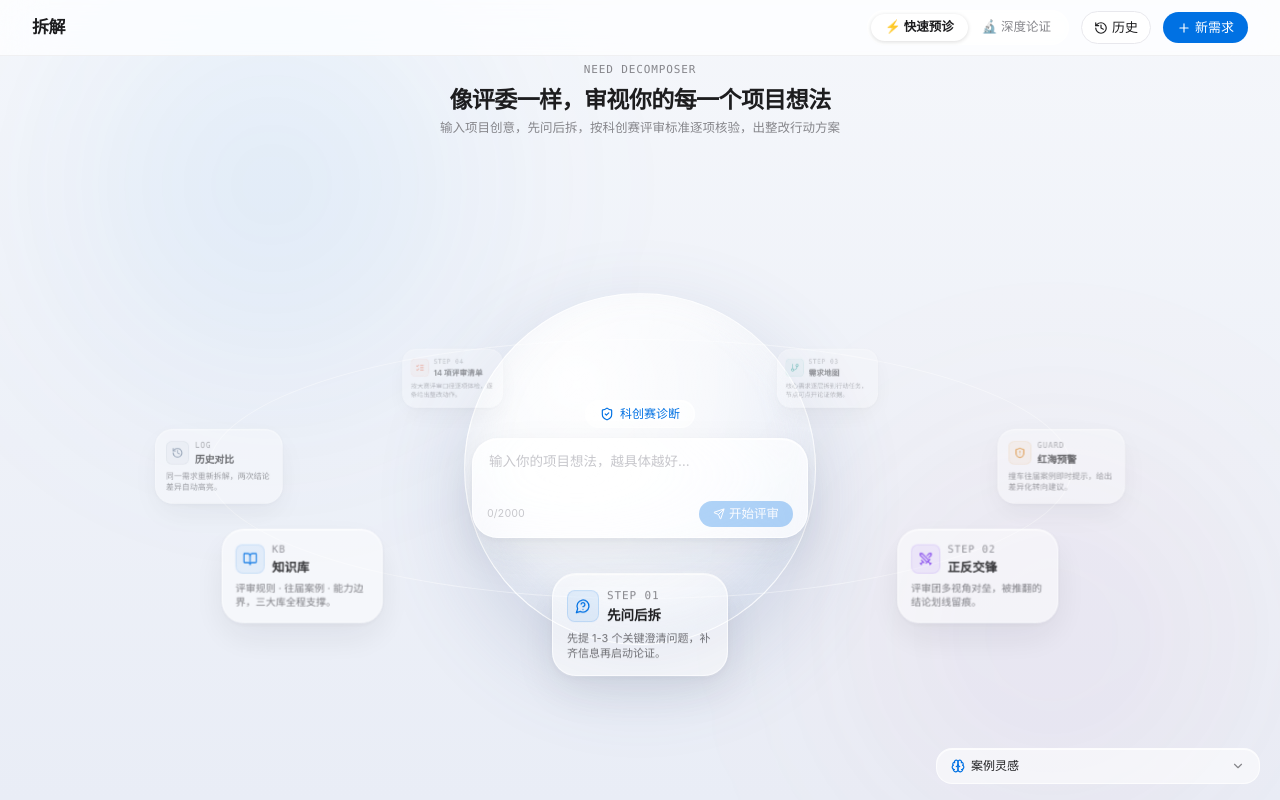
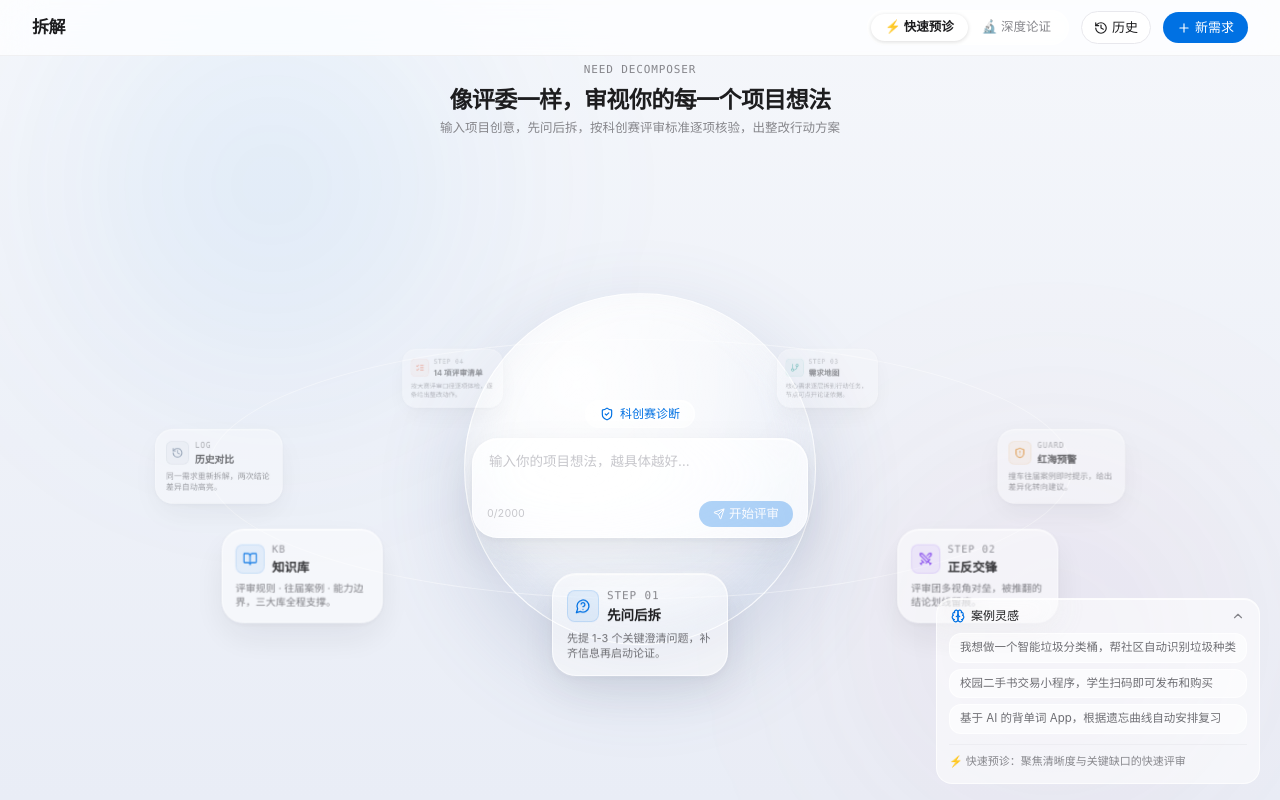
Before and after one commit to zouhongpeng/xuqiufanyishi, a Next.js app: page / in a window 1280 px wide. Both pictures are taken after a click on the button "案例灵感". Built offline with nearby package versions, Linux system fonts and the light colour scheme.

Commit message:
feat: 一次只问一个问题 + 案例灵感点击直接发送并可点击展开

```diff
--- a/src/app/page.tsx
+++ b/src/app/page.tsx
@@ -572,7 +572,7 @@ export default function Home() {
           input={input}
           onInput={setInput}
           onSend={() => handleSend()}
-          onFill={(t) => setInput(t)}
+          onFill={(t) => handleSend(t)}
         />
       ) : (
         <ChatStage
@@ -667,6 +667,7 @@ function HeroStage({
   const taRef = useRef<HTMLTextAreaElement>(null);
   const [openFeat, setOpenFeat] = useState<OrbitFeature | null>(null);
   const [kbOpen, setKbOpen] = useState(false);
+  const [inspOpen, setInspOpen] = useState(false); // 案例灵感面板：点击也可展开/收起
 
   useEffect(() => {
     const el = taRef.current;
@@ -758,18 +759,21 @@ function HeroStage({
       {/* 右下角：案例灵感 + 模式说明（悬停阻尼展开，移开折叠） */}
       <div className="absolute bottom-4 right-5 z-30 hidden lg:block">
         <div className="group lg-pill rounded-2xl shadow-[0_8px_28px_rgba(31,41,55,0.10)]">
-          <button className="flex w-full items-center justify-between gap-2 px-3.5 py-2 text-[12px] font-medium text-[#1d1d1f]">
+          <button
+            onClick={() => setInspOpen((v) => !v)}
+            className="flex w-full items-center justify-between gap-2 px-3.5 py-2 text-[12px] font-medium text-[#1d1d1f]"
+          >
             <span className="inline-flex items-center gap-1.5">
               <Brain className="h-3.5 w-3.5 text-[#0071e3]" />
               案例灵感
             </span>
             <ChevronDown
-              className="h-3.5 w-3.5 text-[#86868b] transition-transform duration-500 group-hover:rotate-180"
+              className={`h-3.5 w-3.5 text-[#86868b] transition-transform duration-500 group-hover:rotate-180 ${inspOpen ? 'rotate-180' : ''}`}
               style={{ transitionTimingFunction: 'var(--spring)' }}
             />
           </button>
           <div
-            className="max-h-0 overflow-hidden px-3 opacity-0 transition-all duration-500 group-hover:max-h-64 group-hover:opacity-100 group-hover:pb-3"
+            className={`max-h-0 overflow-hidden px-3 opacity-0 transition-all duration-500 group-hover:max-h-64 group-hover:opacity-100 group-hover:pb-3 ${inspOpen ? 'max-h-64 pb-3 opacity-100' : ''}`}
             style={{ transitionTimingFunction: 'var(--damp)' }}
           >
             <div className="flex flex-col items-start gap-1.5">
```
